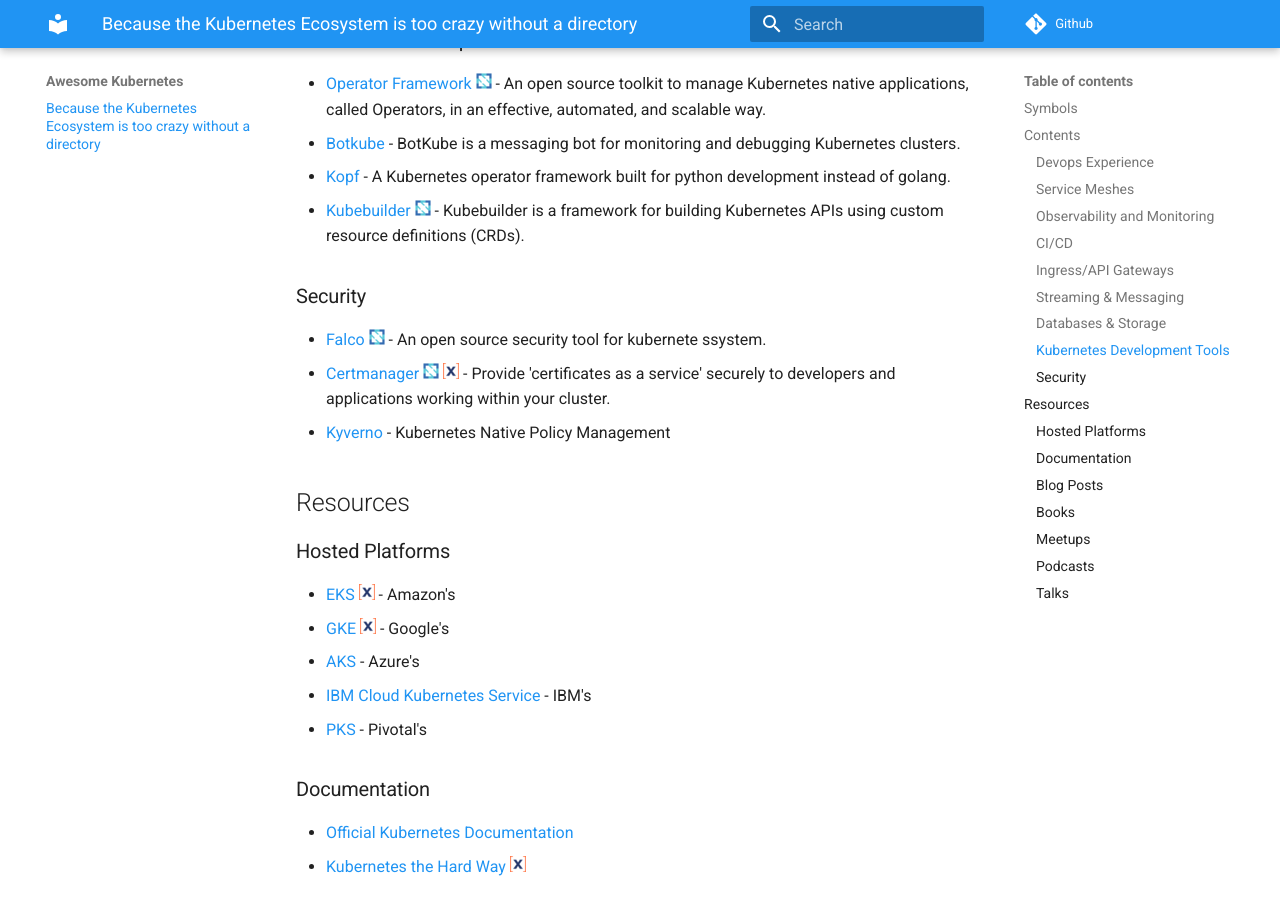
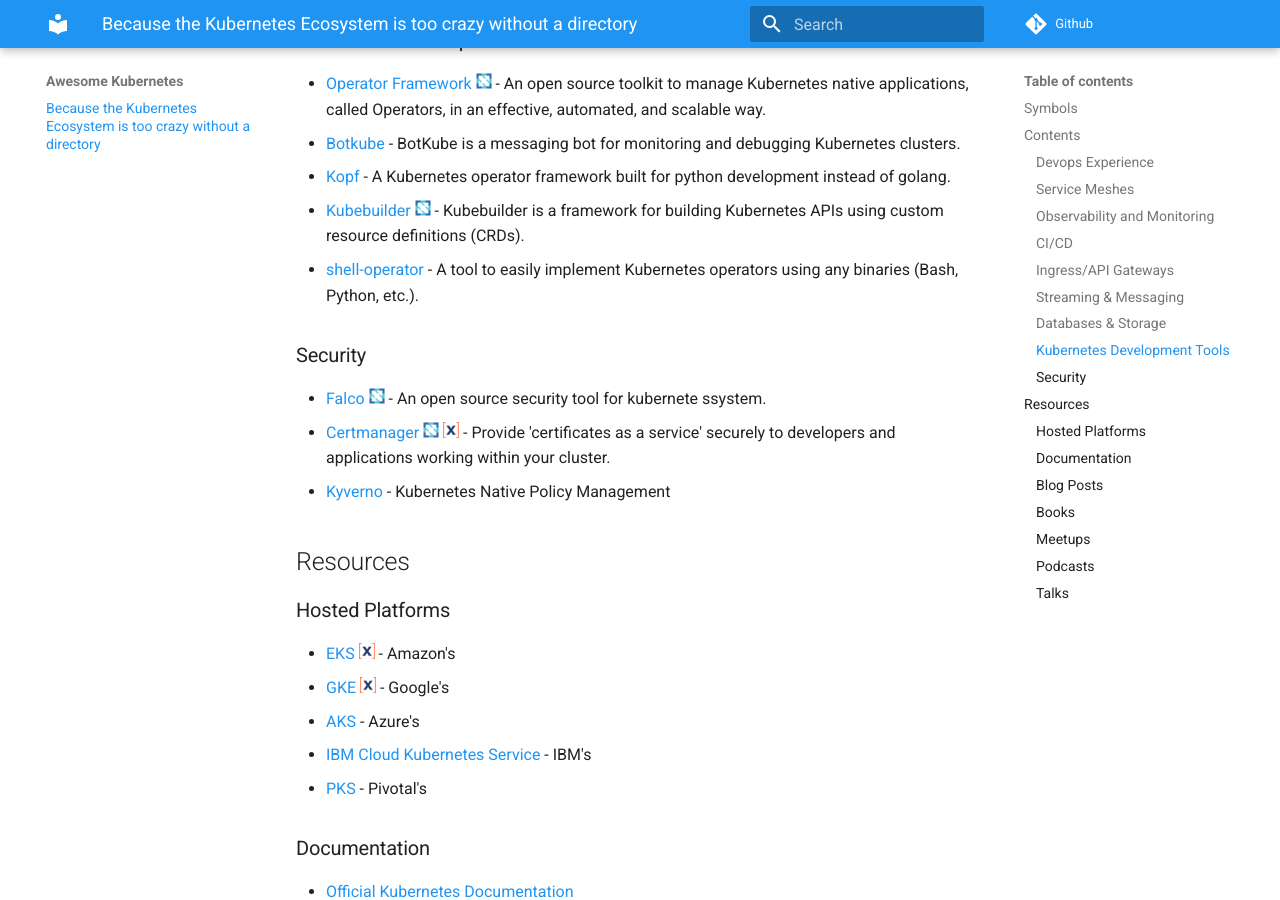
Before and after one commit to run-x/awesome-kubernetes, an MkDocs documentation site: the page built from docs/README.md, in a window 1280 px wide and 900 px high, scrolled down 3120 px. Built offline with MkDocs 1.6.1 and Material for MkDocs 9.7.7, drawn with Linux system fonts in a browser that asks for light colours; comment, search, counter and statistics services are not loaded.

Commit message:
Adding shell-operator to development tools (#5)

```diff
--- a/docs/README.md
+++ b/docs/README.md
@@ -82,6 +82,7 @@
 - [Botkube](https://www.botkube.io/) - BotKube is a messaging bot for monitoring and debugging Kubernetes clusters.
 - [Kopf](https://kopf.readthedocs.io/en/latest/) - A Kubernetes operator framework built for python development instead of golang.
 - [Kubebuilder](https://github.com/kubernetes-sigs/kubebuilder) ![cncf](media/cncf_symbol.png) - Kubebuilder is a framework for building Kubernetes APIs using custom resource definitions (CRDs).
+- [shell-operator](https://github.com/flant/shell-operator) - A tool to easily implement Kubernetes operators using any binaries (Bash, Python, etc.).
 
 ### Security
 - [Falco](https://falco.org/) ![cncf](media/cncf_symbol.png) - An open source security tool for kubernete ssystem.
```
